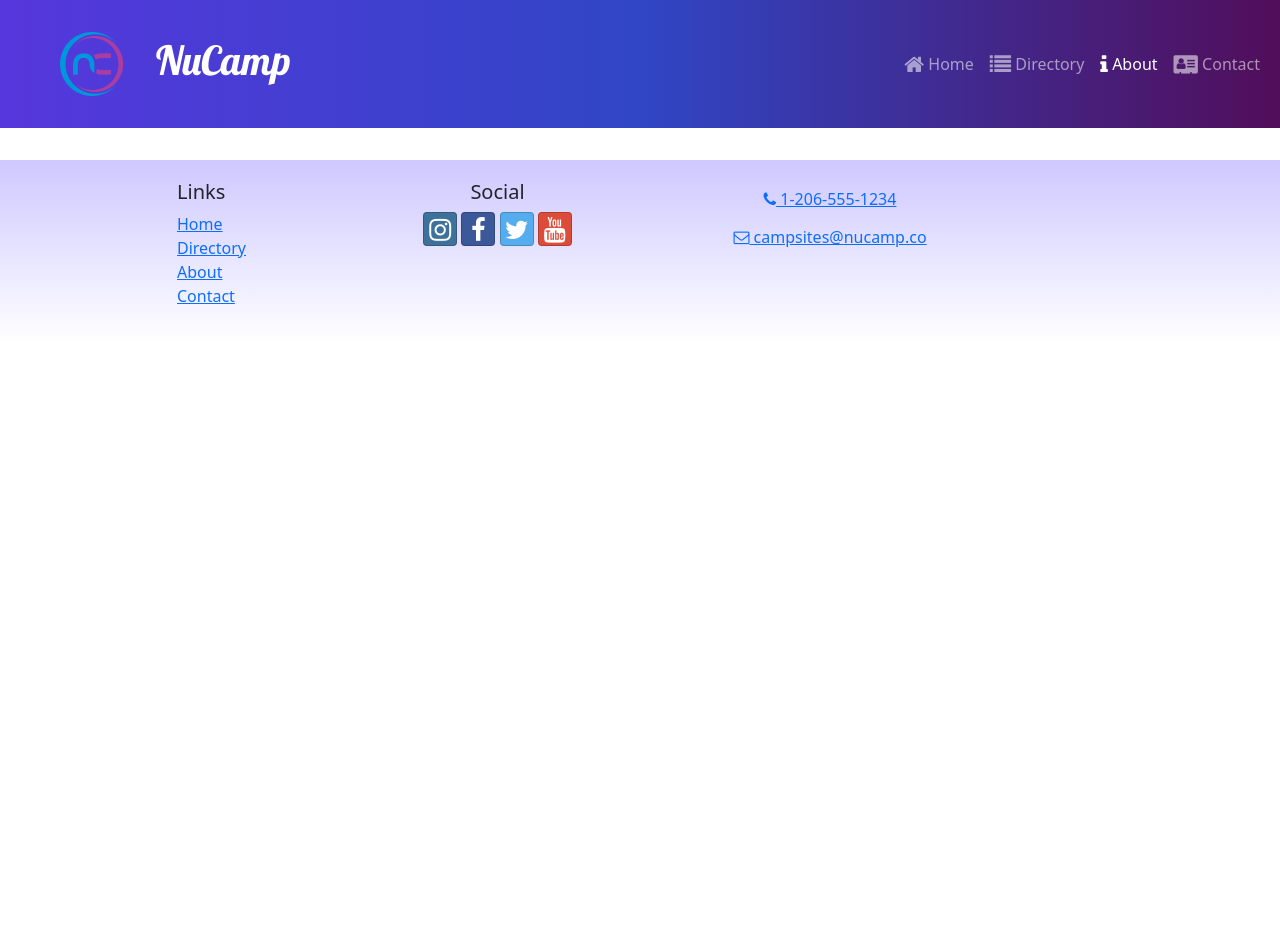
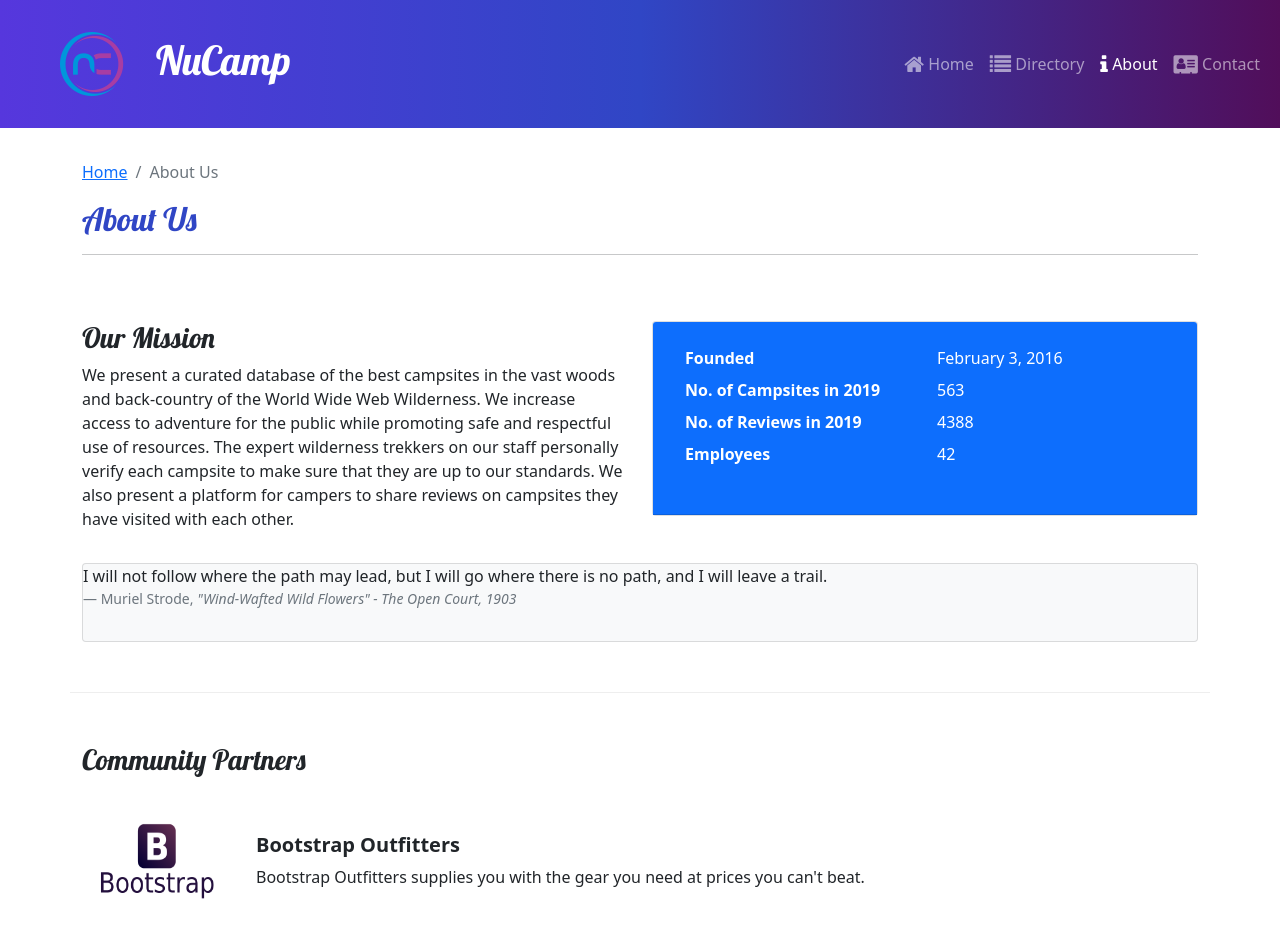
Before and after one commit to almsvm/Nucampsite-react, a React (Create React App) app: page /about in a window 1280 px wide. Shown: the top 952 px of the page. Before the commit the page ends 800 px from the top, so only its background shows below. Built offline with nearby package versions, Linux system fonts and the light colour scheme.

Commit message:
Week 2 Workshop Assignment

```diff
--- a/src/App.js
+++ b/src/App.js
@@ -5,6 +5,7 @@
 import CampsiteDetailPage from "./pages/CampsiteDetailPage";
 import Header from "./components/Header";
 import Footer from "./components/Footer";
+import AboutPage from "./pages/AboutPage";
 import "./App.css";
 
 function App() {
@@ -16,6 +17,7 @@
         <Route path="contact" element={<ContactPage />} />
         <Route path="directory" element={<CampsitesDirectoryPage />} />
         <Route path="directory/:campsiteId" element={<CampsiteDetailPage />} />
+        <Route path="about" element={<AboutPage />} />
       </Routes>
       <Footer />
     </div>
--- a/src/features/display/DisplayList.js
+++ b/src/features/display/DisplayList.js
@@ -2,9 +2,14 @@
 import DisplayCard from "./DisplayCard";
 import { selectFeaturedCampsite } from "../campsites/campsitesSlice";
 import { selectFeaturedPromotion } from "../promotions/promotionsSlice";
+import { selectFeaturedPartner } from "../partners/partnersSlice";
 
 const DisplayList = () => {
-  const items = [selectFeaturedCampsite(), selectFeaturedPromotion()];
+  const items = [
+    selectFeaturedCampsite(),
+    selectFeaturedPromotion(),
+    selectFeaturedPartner(),
+  ];
   return (
     <Row>
       {items.map((item, idx) => {
--- /dev/null
+++ b/src/features/partners/Partner.js
@@ -0,0 +1,18 @@
+const Partner = ({ partner }) => {
+  if (partner) {
+    const { image, name, description } = partner;
+
+    return (
+      <>
+        <img src={image} alt={name} style={{ width: "150px" }} />
+        <div className="m-4">
+          <h5 className="fw-bold">{name}</h5>
+          {description}
+        </div>
+      </>
+    );
+  }
+  return null;
+};
+
+export default Partner;
--- /dev/null
+++ b/src/features/partners/PartnersList.js
@@ -0,0 +1,21 @@
+import { Col } from "reactstrap";
+import Partner from "./Partner";
+import { selectAllPartners } from "./partnersSlice";
+
+const PartnersList = () => {
+  const partners = selectAllPartners();
+
+  return (
+    <Col className="mt-4">
+      {partners.map((partner) => {
+        return (
+          <div className="d-flex mb-5" key={partner.id}>
+            <Partner partner={partner} />
+          </div>
+        );
+      })}
+    </Col>
+  );
+};
+
+export default PartnersList;
--- /dev/null
+++ b/src/features/partners/partnersSlice.js
@@ -0,0 +1,9 @@
+import { PARTNERS } from "../../app/shared/PARTNERS";
+
+export const selectAllPartners = () => {
+  return PARTNERS;
+};
+
+export const selectFeaturedPartner = () => {
+  return PARTNERS.find((partner) => partner.featured);
+};
--- /dev/null
+++ b/src/pages/AboutPage.js
@@ -0,0 +1,67 @@
+import { Col, Row, Container, Card, CardBody, CardHeader } from "reactstrap";
+import SubHeader from "../components/SubHeader";
+import PartnersList from "../features/partners/PartnersList";
+
+const AboutPage = () => {
+  return (
+    <Container>
+      <SubHeader current="About Us" />
+      <Row className="row-content">
+        <Col sm="6">
+          <h3>Our Mission</h3>
+          <p>
+            We present a curated database of the best campsites in the vast
+            woods and back-country of the World Wide Web Wilderness. We increase
+            access to adventure for the public while promoting safe and
+            respectful use of resources. The expert wilderness trekkers on our
+            staff personally verify each campsite to make sure that they are up
+            to our standards. We also present a platform for campers to share
+            reviews on campsites they have visited with each other.
+          </p>
+        </Col>
+        <Col sm="6">
+          <Card>
+            <CardHeader className="bg-primary text-white">
+              <CardBody>
+                <dl className="row">
+                  <dt className="col-6">Founded</dt>
+                  <dd className="col-6">February 3, 2016</dd>
+                  <dt className="col-6">No. of Campsites in 2019</dt>
+                  <dd className="col-6">563</dd>
+                  <dt className="col-6">No. of Reviews in 2019</dt>
+                  <dd className="col-6">4388</dd>
+                  <dt className="col-6">Employees</dt>
+                  <dd className="col-6">42</dd>
+                </dl>
+              </CardBody>
+            </CardHeader>
+          </Card>
+        </Col>
+        <Col>
+          <Card className="bg-light mt-3">
+            <blockQuote>
+              <p>
+                I will not follow where the path may lead, but I will go where
+                there is no path, and I will leave a trail.
+              </p>
+              <footer className="blockquote-footer">
+                Muriel Strode,{" "}
+                <cite title="Source Title">
+                  "Wind-Wafted Wild Flowers" - The Open Court, 1903
+                </cite>
+              </footer>
+            </blockQuote>
+          </Card>
+        </Col>
+      </Row>
+      <Row className="row-content">
+        <Col xs="12">
+          <h3>Community Partners</h3>
+        </Col>
+        <PartnersList />
+      </Row>
+    </Container>
+  );
+};
+
+export default AboutPage;
```
